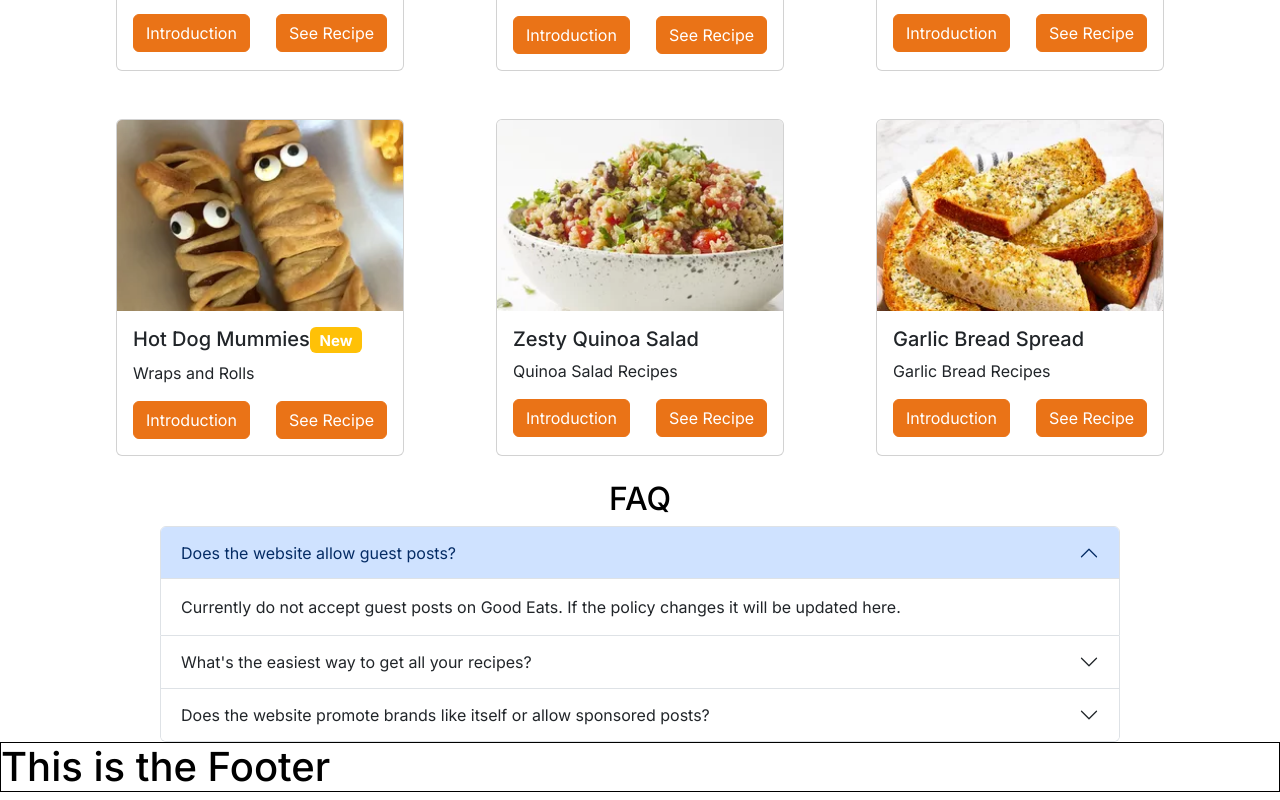
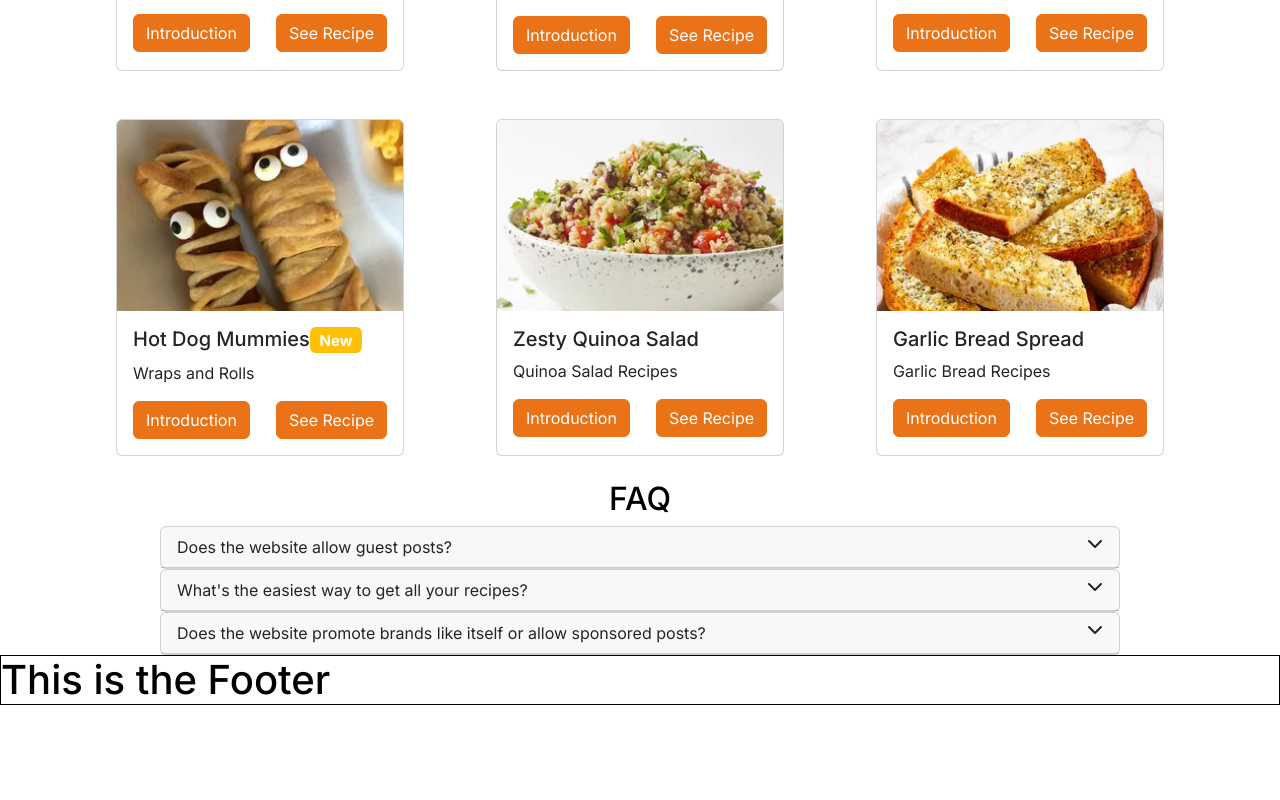
Before and after one commit to CKYWEB/good-eats, a Next.js app: page /home in a window 1280 px wide. Shown: the part 1042-1842 px from the top of the page. After the commit the page ends 1755 px from the top, so only its background shows below. Built offline with nearby package versions, Linux system fonts and the light colour scheme.

Commit message:
fix: accordion style

```diff
--- a/src/app/components/Accordion/accordion.js
+++ b/src/app/components/Accordion/accordion.js
@@ -1,23 +1,41 @@
-import Accordion from "react-bootstrap/Accordion";
+import { Accordion, Card } from "react-bootstrap";
+import { FontAwesomeIcon } from "@fortawesome/react-fontawesome";
+import { faChevronDown, faChevronUp } from "@fortawesome/free-solid-svg-icons";
+import { useState } from "react";
+import styles from "./accordion.module.scss";
 
 export default function AccordionComponent(props) {
   const { headers, bodies } = props;
+  const [activeIndex, setActiveIndex] = useState(null);
+
+  const handleAccordionClick = (index) => {
+    setActiveIndex(activeIndex === index ? null : index);
+  };
+  const isAccordionOpen = (index) => activeIndex === index;
 
   return (
     <div>
-      <Accordion defaultActiveKey="0">
+      <Accordion>
         {headers.map((header, index) => (
-          <Accordion.Item
-            key={index}
-            eventKey={index.toString()}
-          >
-            <Accordion.Header>
+          <Card key={index}>
+            <Card.Header
+              className={`d-flex justify-content-between styles.accordion-header ${isAccordionOpen(index) ? "active" : ""}`}
+              onClick={() => handleAccordionClick(index)}
+            >
               {header}
-            </Accordion.Header>
-            <Accordion.Body>
-              {bodies[index]}
-            </Accordion.Body>
-          </Accordion.Item>
+              <FontAwesomeIcon
+                icon={isAccordionOpen(index) ? faChevronUp : faChevronDown}
+                className={styles.arrow_icon}
+              />
+            </Card.Header>
+            <Accordion.Collapse in={isAccordionOpen(index)}>
+              <Card.Body
+                className={styles.card_body}
+              >
+                {bodies[index]}
+              </Card.Body>
+            </Accordion.Collapse>
+          </Card>
         ))}
       </Accordion>
     </div>
--- a/src/app/components/Accordion/accordion.module.scss
+++ b/src/app/components/Accordion/accordion.module.scss
@@ -1,15 +1,18 @@
 @use "../../styles/base/base";
 
-.accordion-button {
-  background-color: base.$global-gray;
+.accordion-header {
+  cursor: pointer;
+  padding: 10px;
 
-  &:focus {
-    box-shadow: none;
+  .arrow_icon {
+    transition: transform 0.3s ease;
   }
 
-  &:not(.collapsed) {
-    background-color: base.$secondary-color;
-    color: base.$global-black;
-
+  &.active .arrow_icon {
+    transform: rotate(180deg);
   }
 }
+
+.card_body {
+  background-color: base.$secondary-color;
+}
```
